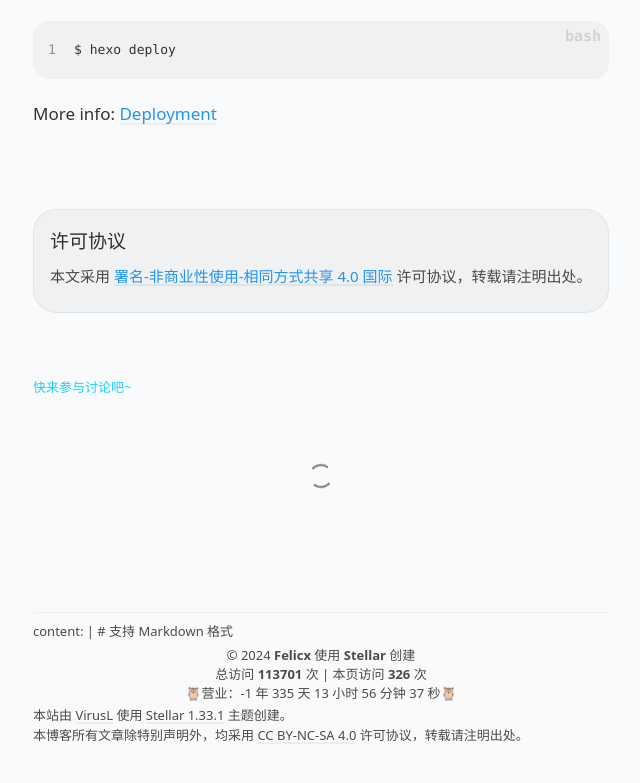
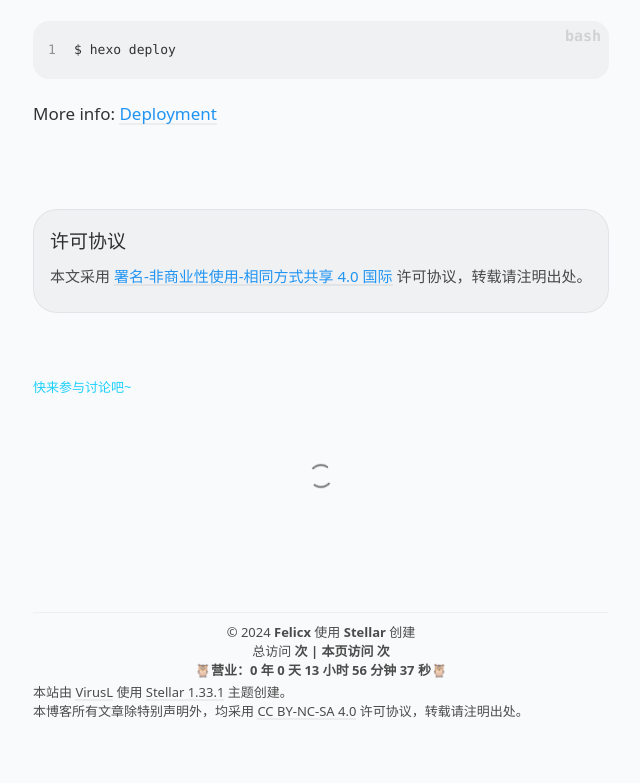
Before and after one commit to L-Virus/l-virus.github.io, a plain HTML site: page 2025/09/23/hello-world/index.html in a window 1280 px wide. Shown: the part 1056-1839 px from the top of the page, without its empty margins (335-975 px from the left). Drawn offline with nearby package versions, Linux system fonts and the light colour scheme; some packages are replaced by stand-ins of ours; a script that the page names is missing; a small style sheet from the web is missing.

Commit message:
Site updated: 2025-09-23 21:56:31

```diff
--- a/2025/09/23/hello-world/index.html
+++ b/2025/09/23/hello-world/index.html
@@ -135,8 +135,7 @@
 
 
 
-<footer class="page-footer footnote"><hr><div class="text"><p>content: | # 支持 Markdown 格式</p>
-  <center>
+<footer class="page-footer footnote"><hr><div class="text"><center>
   <span>
   © 2024
   <a style="font-weight: bold;  auto;" target="_blank" rel="noopener" href="https://github.com/FelicxFoster">Felicx</a>
@@ -147,7 +146,7 @@
   <!--不蒜子计数器-->
   <script async="" src="//busuanzi.ibruce.info/busuanzi/2.3/busuanzi.pure.mini.js"></script>
   <!--添加一个访问量-->
-  <span>总访问 <span id="busuanzi_value_site_pv" style="font-weight: bold;">113701</span> 次 | 本页访问 <span id="busuanzi_value_page_pv" style="font-weight: bold;">326</span> 次</span>
+  <span>总访问 <span id="busuanzi_value_site_pv" style="font-weight: bold;"><span id="busuanzi_value_site_pv"></span> 次 | 本页访问 <span id="busuanzi_value_page_pv" style="font-weight: bold;"><span id="busuanzi_value_site_pv"></span> 次</span>
   </br>
   <span id="runtime_span"></span>
 
@@ -173,7 +172,7 @@
         var todayMinute = today.getMinutes();
         var todaySecond = today.getSeconds();
 
-        var t1 = Date.UTC(2025, 9, 23, 0, 0, 0); // UTC时间，月份从0开始
+        var t1 = Date.UTC(2025, 8, 23, 0, 0, 0); // UTC时间，月份从0开始
         var t2 = Date.UTC(todayYear, todayMonth, todayDate, todayHour, todayMinute, todaySecond);
         var diff = t2 - t1;
 
```
Also changed, not shown: 404.html (+3 -4 lines), archives/2025/09/index.html (+3 -4 lines), archives/2025/index.html (+3 -4 lines), archives/index.html (+3 -4 lines), index.html (+3 -4 lines).
